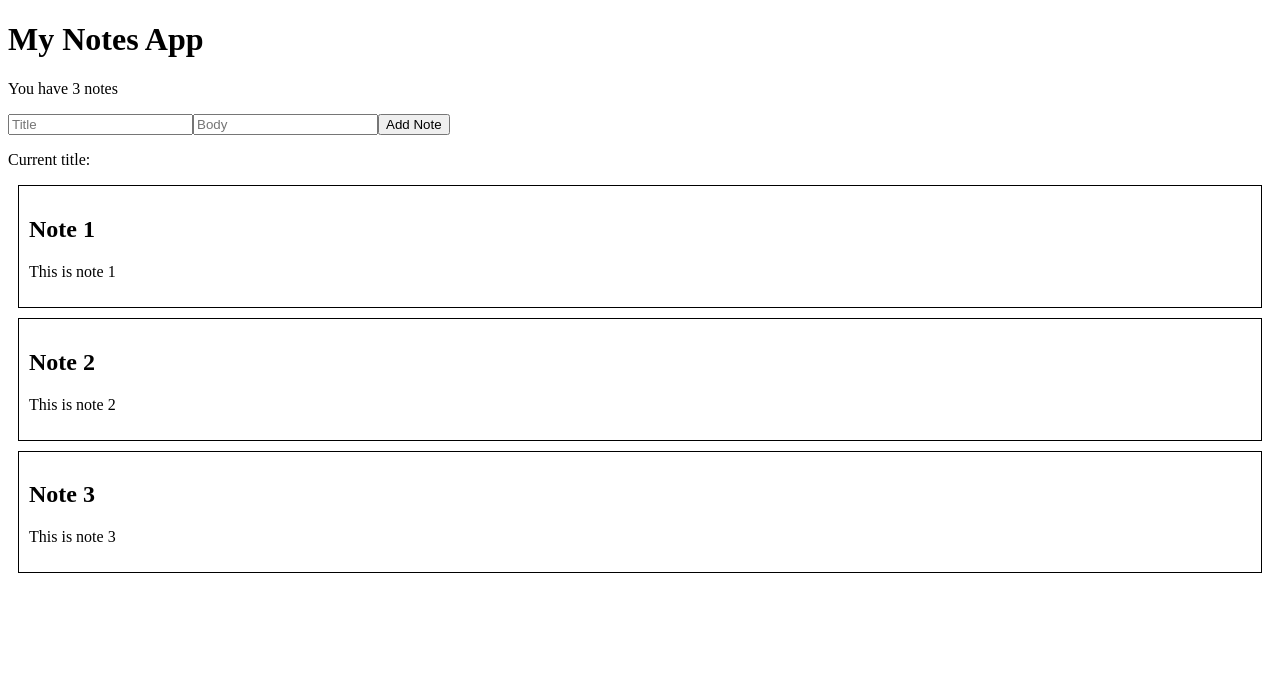
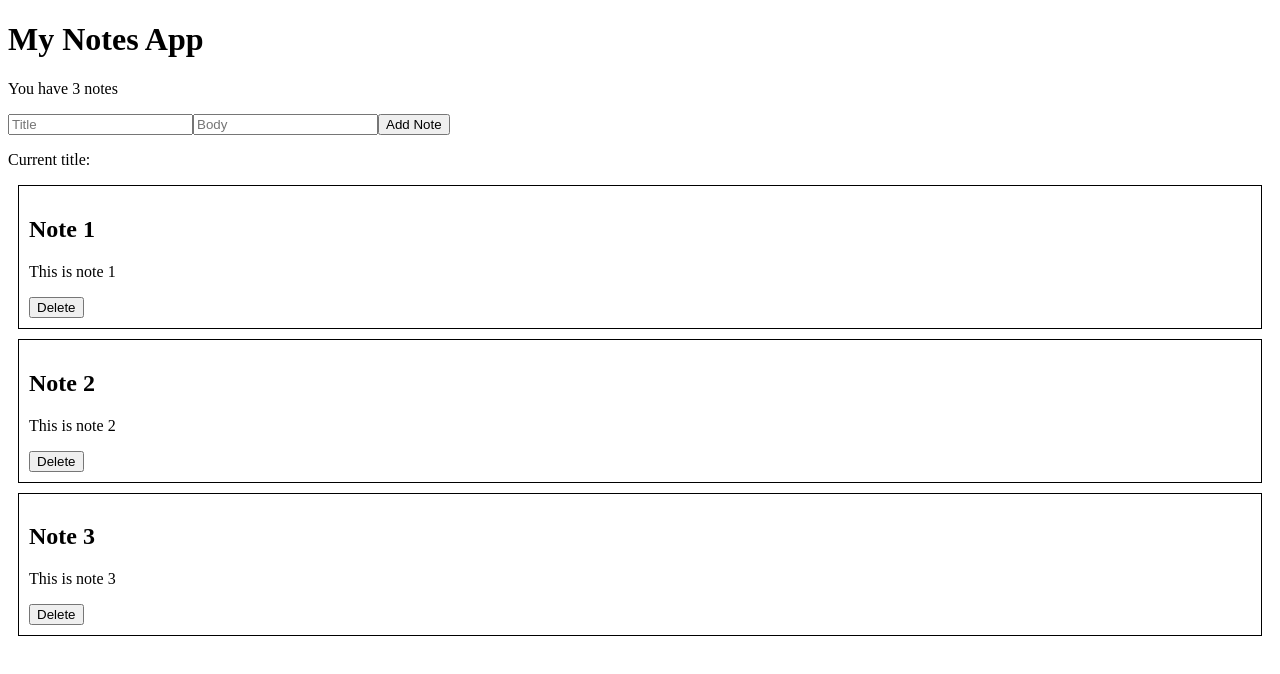
Before and after one commit to AVictor10/Noted, a React (Vite) app in the folder notes-frontend/: page / in a window 1280 px wide. Shown: the top 674 px of the page. Built offline with nearby package versions, Linux system fonts and the light colour scheme.

Commit message:
Add delete button to remove notes using filter

```diff
--- a/notes-frontend/src/App.jsx
+++ b/notes-frontend/src/App.jsx
@@ -16,6 +16,12 @@ function handleAddNote() {
   setTitle('')
   setBody('')
 }
+
+function handleDeleteNote(id) {
+  setNotes(notes.filter((note) => note.id !== id))
+}
+
+
 return (
     <div>
       <h1>My Notes App</h1>
@@ -39,6 +45,7 @@ return (
             <div key={note.id} style={{border: '1px solid black', margin: '10px', padding: '10px'}}>
                 <h2>{note.title}</h2>
                 <p>{note.body}</p>
+                <button onClick={() => handleDeleteNote(note.id)}>Delete</button>
             </div>
         ))}
     </div>
```
